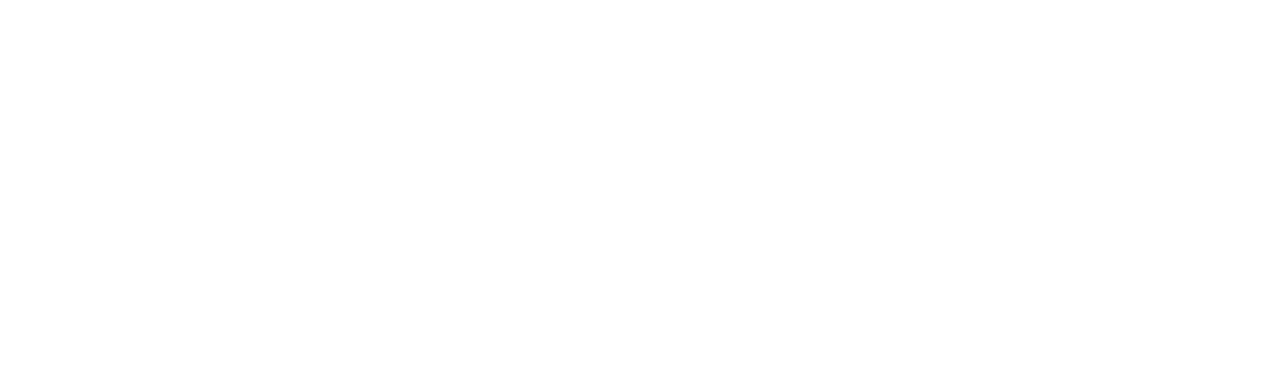
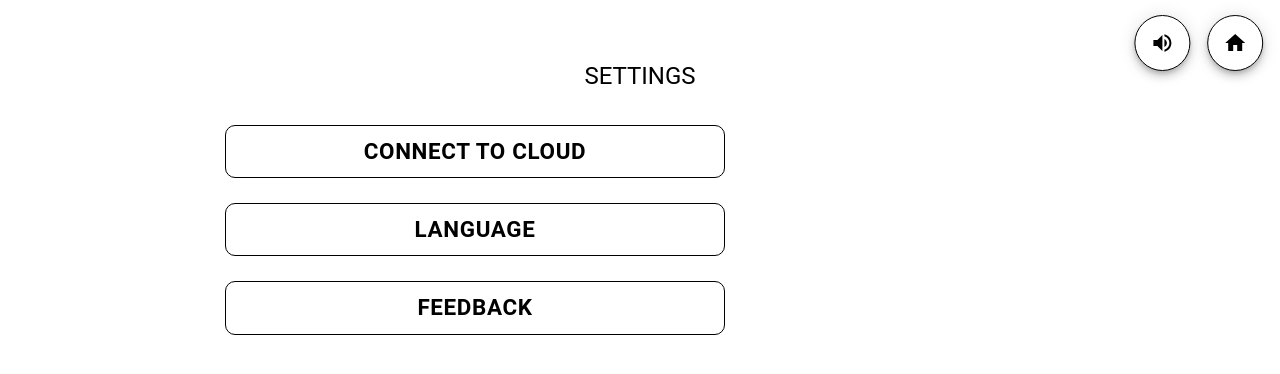
Before and after one commit to spizzray/chordstruck, a React (Create React App) app: page /settings in a window 1280 px wide. Before the commit this address had no page. Shown: the top 374 px of the page. Built offline with nearby package versions, Linux system fonts and the light colour scheme.

Commit message:
settings page

```diff
--- a/src/App.css
+++ b/src/App.css
@@ -45,6 +45,20 @@
   right: 0px;
   transform: translateX(-30%);
   background-color: #ffffff;
+}
+
+.settingBtn {
+  display: flex;
+  font-weight: bold;
+  font-size: 1.4em;
+  color: #000000;
+  border: 1px solid #000000;
+  border-radius: 10px;
+  background-color: #ffffff;
+  margin: 5% 1% 1% 45%;
+  width: 500px;
+  height:auto;
+  justify-content: center;
 }
 
 .createBtn:hover {
--- a/src/index.js
+++ b/src/index.js
@@ -4,6 +4,7 @@
 import Layout from "./Layout";
 import Home from "./pages/Home";
 import ChordRec from "./pages/ChordRec";
+import Settings from "./pages/Settings";
 import { ThemeProvider, createTheme, StyledEngineProvider } from '@mui/material/styles';
 import "./App.css";
 
@@ -26,6 +27,7 @@
                 <Route index element={<Home />} />
 
                 <Route path="chordRec" element={<ChordRec />} />
+                <Route path="settings" element={<Settings />} />
 
               </Route>
             </Routes>
--- a/src/pages/Home.jsx
+++ b/src/pages/Home.jsx
@@ -34,8 +34,8 @@
                        TUNING
                     </Button>
 
-                    <Button className="bigHomeBtn" >
-                        SETTINGs
+                    <Button className="bigHomeBtn" onClick={() => {navigate('/settings')}} >
+                        SETTINGS
                     </Button>
                 </Box>
             </Box>
--- a/src/pages/Settings.jsx
+++ b/src/pages/Settings.jsx
@@ -0,0 +1,37 @@
+import React from "react";
+import { useNavigate } from "react-router-dom";
+
+import Typography from '@material-ui/core/Typography';
+import Button from '@mui/material/Button';
+import Grid from '@mui/material/Grid';
+import Container from '@mui/material/Container';
+import Box from '@mui/material/Box';
+
+
+const Settings = () => {
+    let navigate = useNavigate();
+    return (
+        <div className = "App" >
+            <Typography className='songTitle' variant="h5"  style={{ color:"#000000", marginTop: '60px'}} >
+                SETTINGS
+            </Typography>
+
+            <Box paddingTop={1} width={500}>
+                <Button className='settingBtn'>
+                    CONNECT TO CLOUD
+                </Button>
+                <Button className='settingBtn'>
+                    LANGUAGE
+                </Button>
+                <Button className='settingBtn'>
+                    FEEDBACK
+                </Button>
+            </Box>
+
+
+        </div>
+    )
+}
+
+
+export default Settings;
--- a/src/routeConfig.js
+++ b/src/routeConfig.js
@@ -1,2 +1,3 @@
 export const ROOT = "/";
 export const CHORDREC = "chordrec";
+export const SETTINGS = "settings";
```
Also changed, not shown: src/AppRoutes.jsx (deleted, +0 -31 lines).
